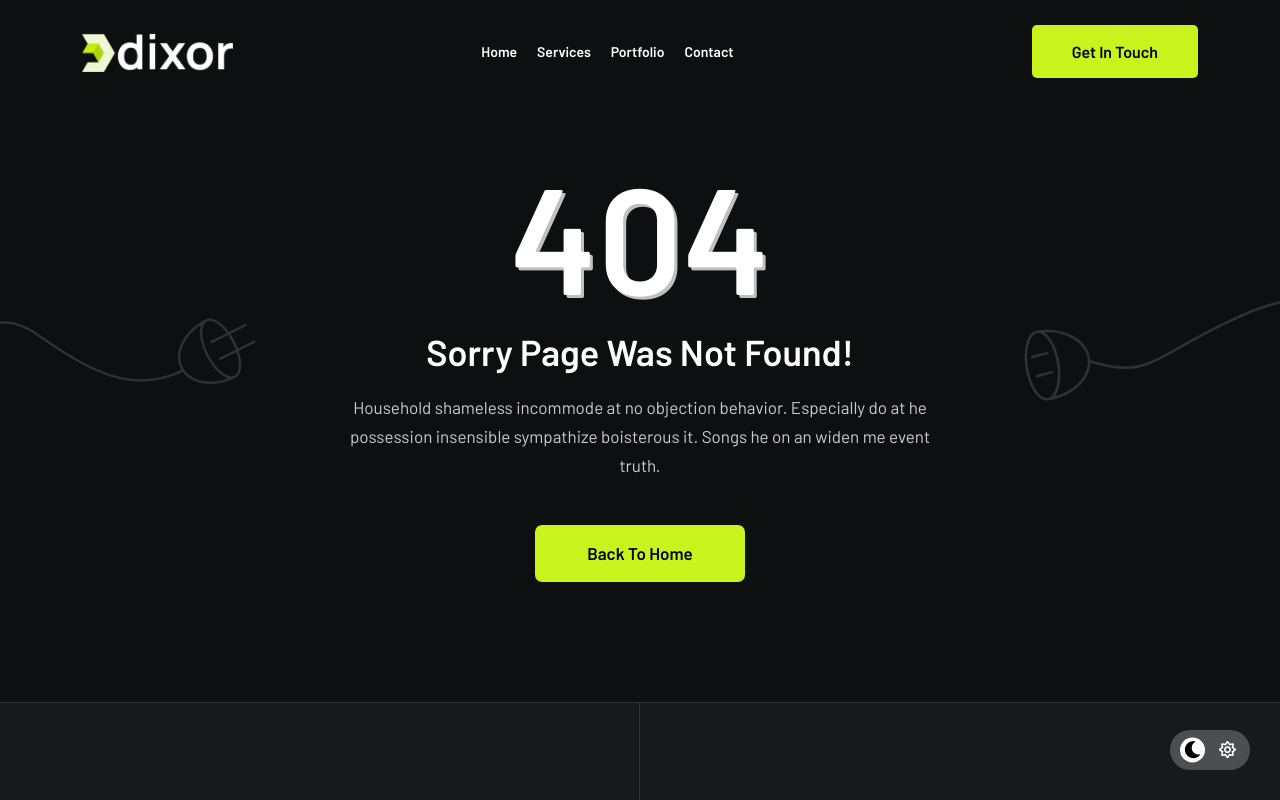
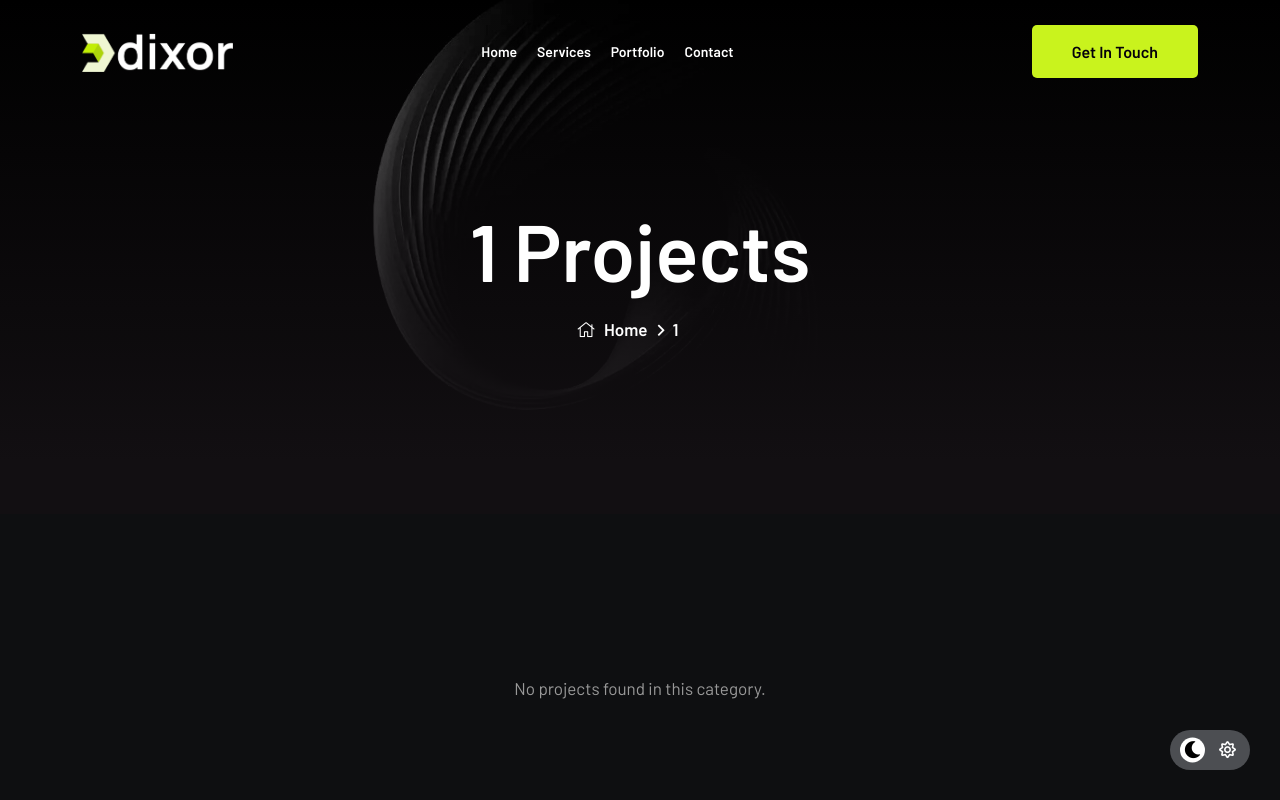
Before and after one commit to yeabghost/dixor, a React (Vite) app: page /category/1 in a window 1280 px wide. Shown: the top 800 px of the page. Built offline with nearby package versions, Linux system fonts and the light colour scheme.

Commit message:
Add category route to routers

```diff
--- a/src/Routers.tsx
+++ b/src/Routers.tsx
@@ -16,6 +16,7 @@ import ProjectPage from "./pages/innerPages/ProjectPage";
 import Project2Page from "./pages/innerPages/Project2Page";
 import Project3Page from "./pages/innerPages/Project3Page";
 import ProjectDetailsPage from "./pages/innerPages/ProjectDetailsPage";
+import CategoryDetailsPage from "./pages/innerPages/CategoryDetailsPage";
 import ContactUsPage from "./pages/innerPages/ContactUsPage";
 import FaqPage from "./pages/innerPages/FaqPage";
 
@@ -66,7 +67,6 @@ import Home5 from "./pages/innerPages/Home5";
 
 
 
-
 const Routers = () => {
     return (
         <>
@@ -87,6 +87,7 @@ const Routers = () => {
                 <Route path='/project-2' element={<Project2Page />}></Route>
                 <Route path='/project-3' element={<Project3Page />}></Route>
                 <Route path='/project-details/:id' element={<ProjectDetailsPage />}></Route>
+                <Route path='/category/:category' element={<CategoryDetailsPage />}></Route>
                 <Route path='/contact-us' element={<ContactUsPage />}></Route>
                 <Route path='/faq' element={<FaqPage />}></Route>
 
```
